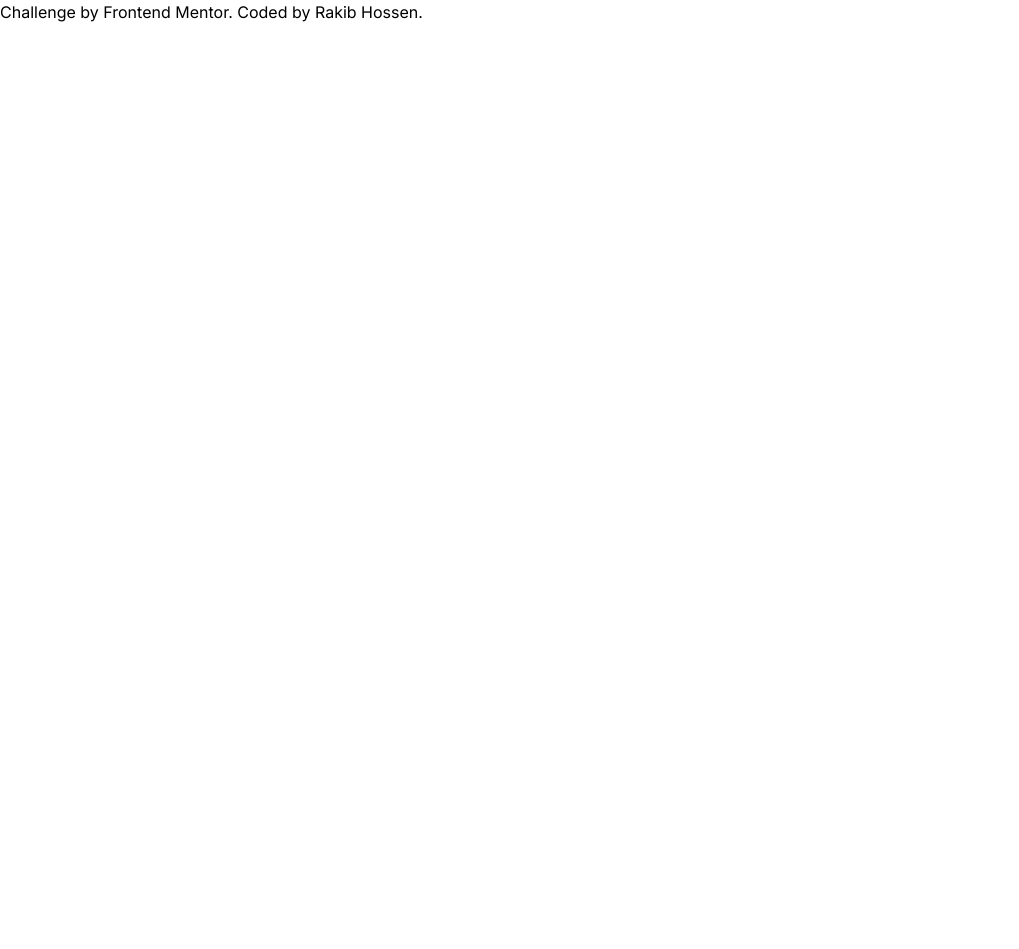
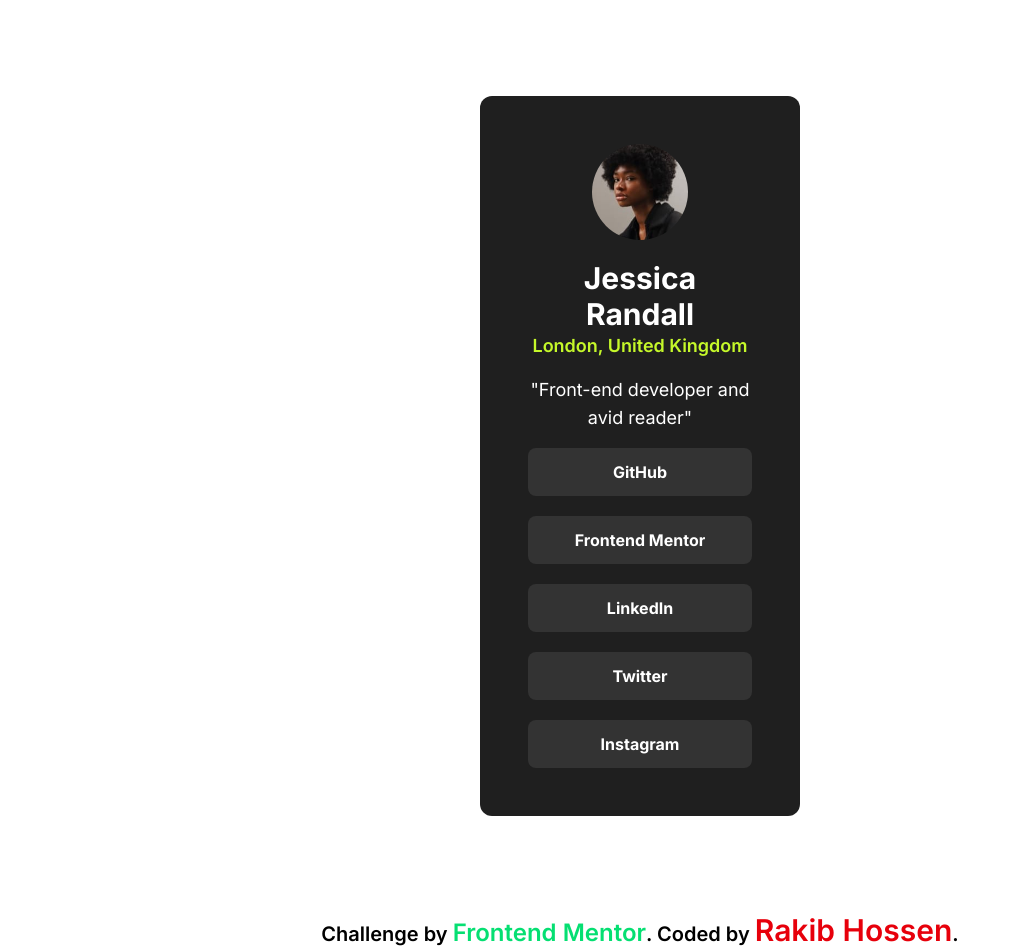
Before and after one commit to rakib0486/social-links-profile, a plain HTML site: page index.html in a window 1280 px wide. Shown: the whole page, without its empty margins (0-1019 px from the left). Before the commit the page ends 800 px from the top, so only its background shows below. Drawn offline with nearby package versions, Linux system fonts and the light colour scheme.

Commit message:
design finishes

```diff
--- a/index.html
+++ b/index.html
@@ -27,13 +27,34 @@
 </head>
 
 <body class="inter-font">
-  <div>
 
-  </div>
+  <section class="w-3/12 mx-auto mt-24 mb-24 p-12 rounded-xl bg-[#1f1f1f]">
+    <!-- Avatar -->
+    <div>
+      <img class="rounded-full size-24 mx-auto" src="./assets/images/avatar-jessica.jpeg" alt="avatar-jessica">
+    </div>
+    <!-- Content -->
+      <div class="text-white text-center mt-5">
+        <h2 class="text-3xl font-bold">Jessica Randall</h2>
+      <span class="text-[#c5f82a] text-lg font-semibold block mb-4">London, United Kingdom</span>
+      <p class="text-lg mb-4 font-normal">"Front-end developer and avid reader"</p>
+      </div>
+      <!-- Links -->
+      <div class="text-white text-center">
+        <ul class="flex flex-col gap-5 cursor-pointer">
+          <li><a class="font-bold bg-[#333333] py-3 px-6 rounded-lg block hover:text-black hover:bg-[#c5f82a]" href="#">GitHub</a></li>
+          <li><a class="font-bold bg-[#333333] py-3 px-6 rounded-lg block hover:text-black hover:bg-[#c5f82a]" href="#">Frontend Mentor</a></li>
+          <li><a class="font-bold bg-[#333333] py-3 px-6 rounded-lg block hover:text-black hover:bg-[#c5f82a]" href="#">LinkedIn</a></li>
+          <li><a class="font-bold bg-[#333333] py-3 px-6 rounded-lg block hover:text-black hover:bg-[#c5f82a]" href="#">Twitter</a></li>
+          <li><a class="font-bold bg-[#333333] py-3 px-6 rounded-lg block hover:text-black hover:bg-[#c5f82a]" href="#">Instagram</a></li>
+        </ul>
+      </div>
+    </div>
+  </section>
 
-  <div class="attribution">
+  <div class="text-center text-xl font-semibold">
     Challenge by
-    <a href="https://www.frontendmentor.io?ref=challenge" target="_blank">Frontend Mentor</a>. Coded by <a href="github.com/rakib0486">Rakib Hossen</a>.
+    <a href="https://www.frontendmentor.io?ref=challenge" target="_blank" class="text-green-400 text-2xl">Frontend Mentor</a>. Coded by <a href="github.com/rakib0486" class="text-red-600 text-3xl">Rakib Hossen</a>.
   </div>
 </body>
 
```
